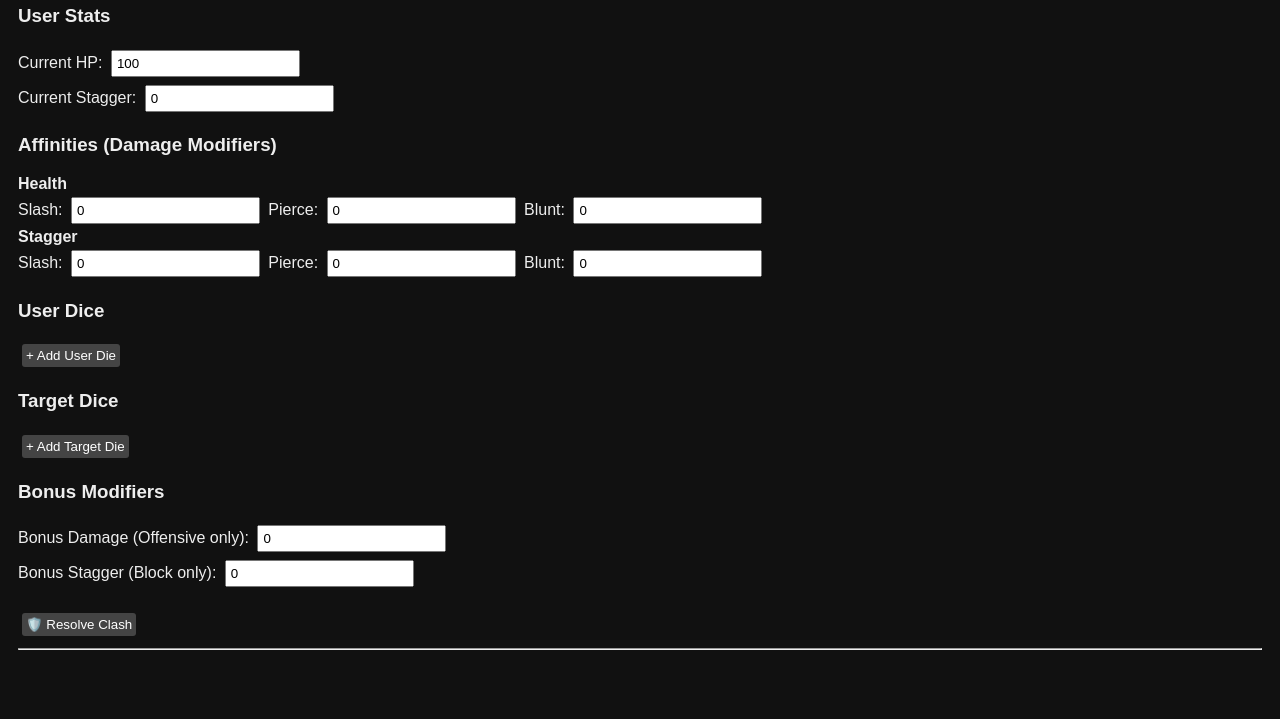
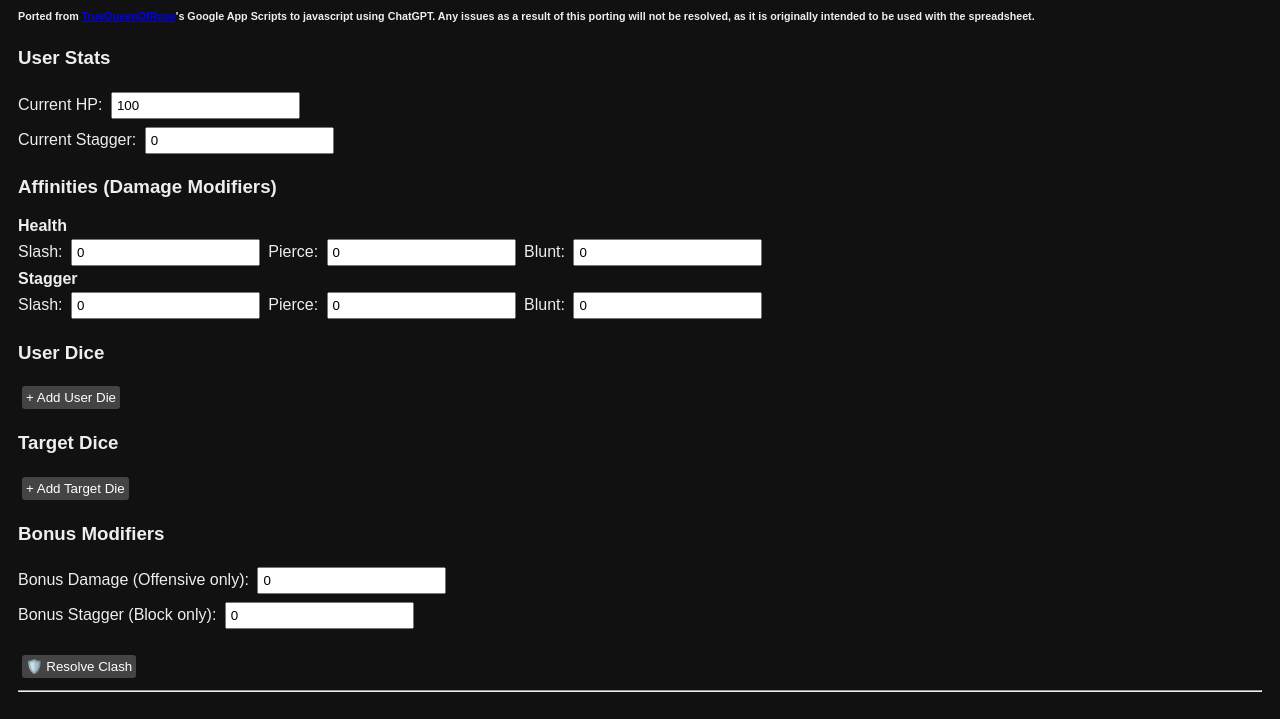
Before and after one commit to HNPHAM02/clash-resolver, a plain HTML site: page index.html in a window 1280 px wide. Shown: the part 81-800 px from the top of the page. Drawn offline with Linux system fonts and the light colour scheme.

Commit message:
Update index.html

```diff
--- a/index.html
+++ b/index.html
@@ -15,6 +15,7 @@
 </head>
 <body>
   <h2>Clash Resolver</h2>
+    <h6>Ported from <a href="https://docs.google.com/spreadsheets/d/10MbckfeeXsWCiMkebgmEqB6T3j0Jn2JzCkb9VrTKo64/edit?gid=0#gid=0">TrueQueenOfRose</a>'s Google App Scripts to javascript using ChatGPT. Any issues as a result of this porting will not be resolved, as it is originally intended to be used with the spreadsheet. </h6>
 
   <h3>User Stats</h3>
   <label>Current HP: <input type="number" id="userHP" value="100"></label><br>
```
